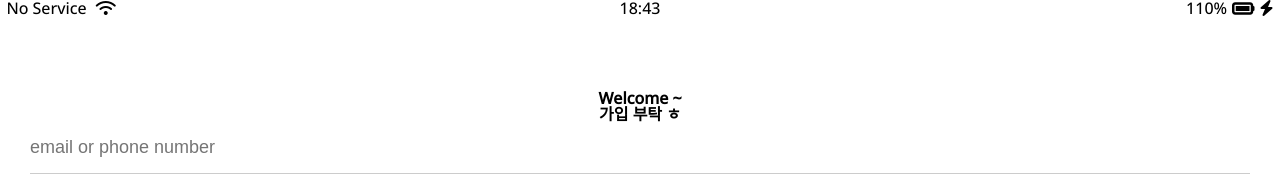
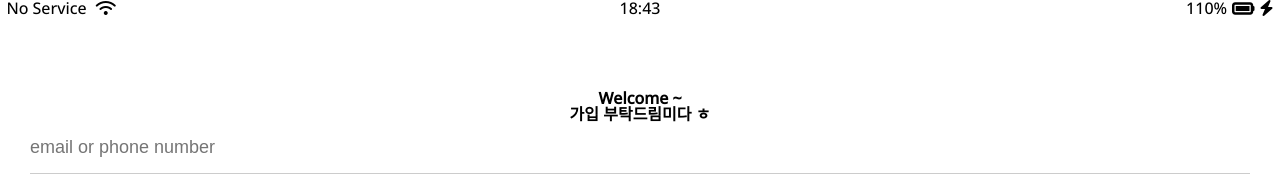
Before and after one commit to woodami/test, a plain HTML site: page index.html in a window 1280 px wide. Shown: the top 196 px of the page. Drawn offline with nearby package versions, Linux system fonts and the light colour scheme.

Commit message:
인덱스 업데이트

```diff
--- a/index.html
+++ b/index.html
@@ -45,7 +45,7 @@
 
     <header class="welcome-header">
         <h1 class="welcome-header__title"> Welcome ~ </h1>
-        <p class="welcome-header__text">가입 부탁 ㅎ </p>
+        <p class="welcome-header__text">가입 부탁드림미다 ㅎ </p>
     </header>
 
     <form id="login-form">
```
